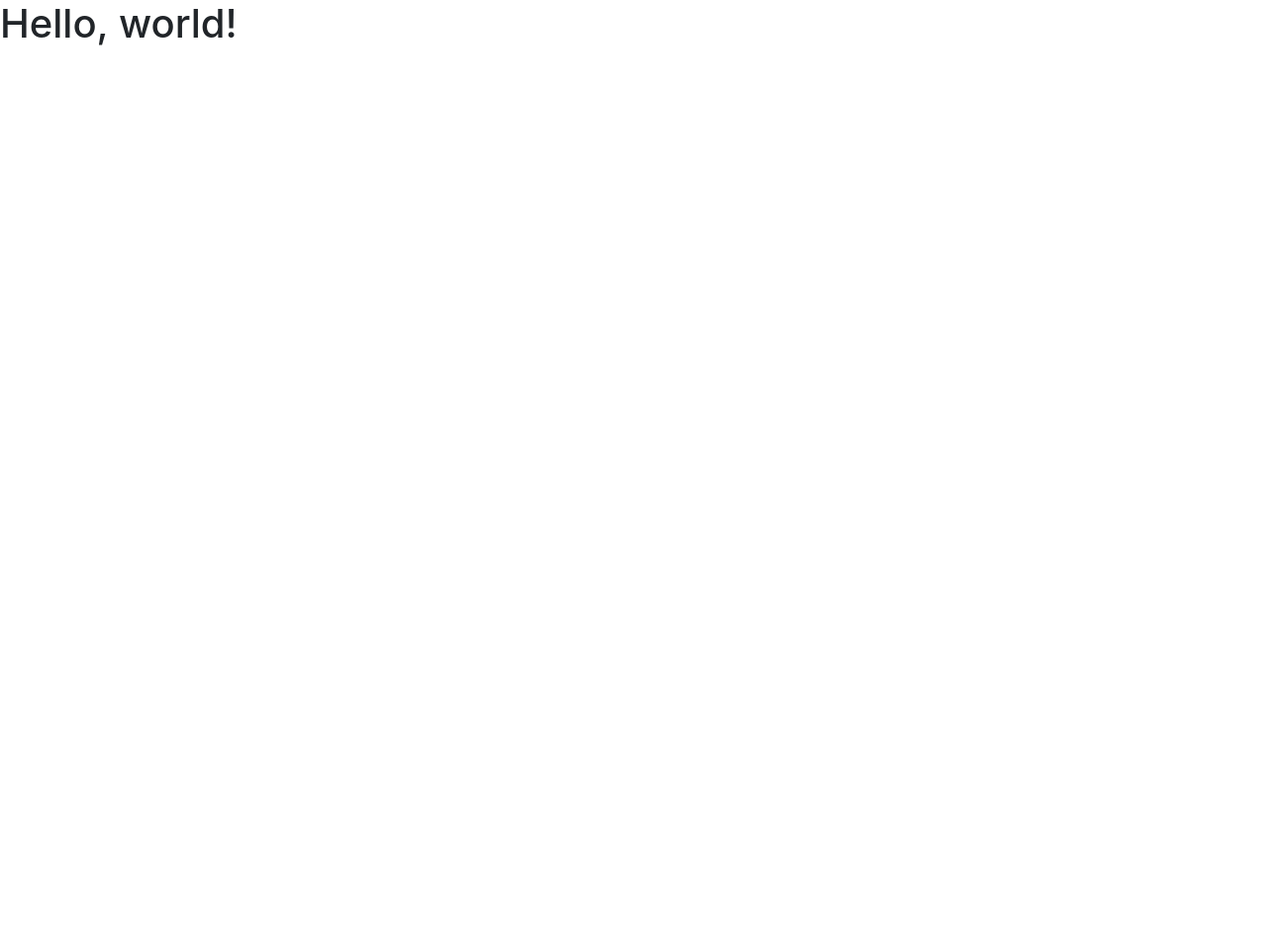
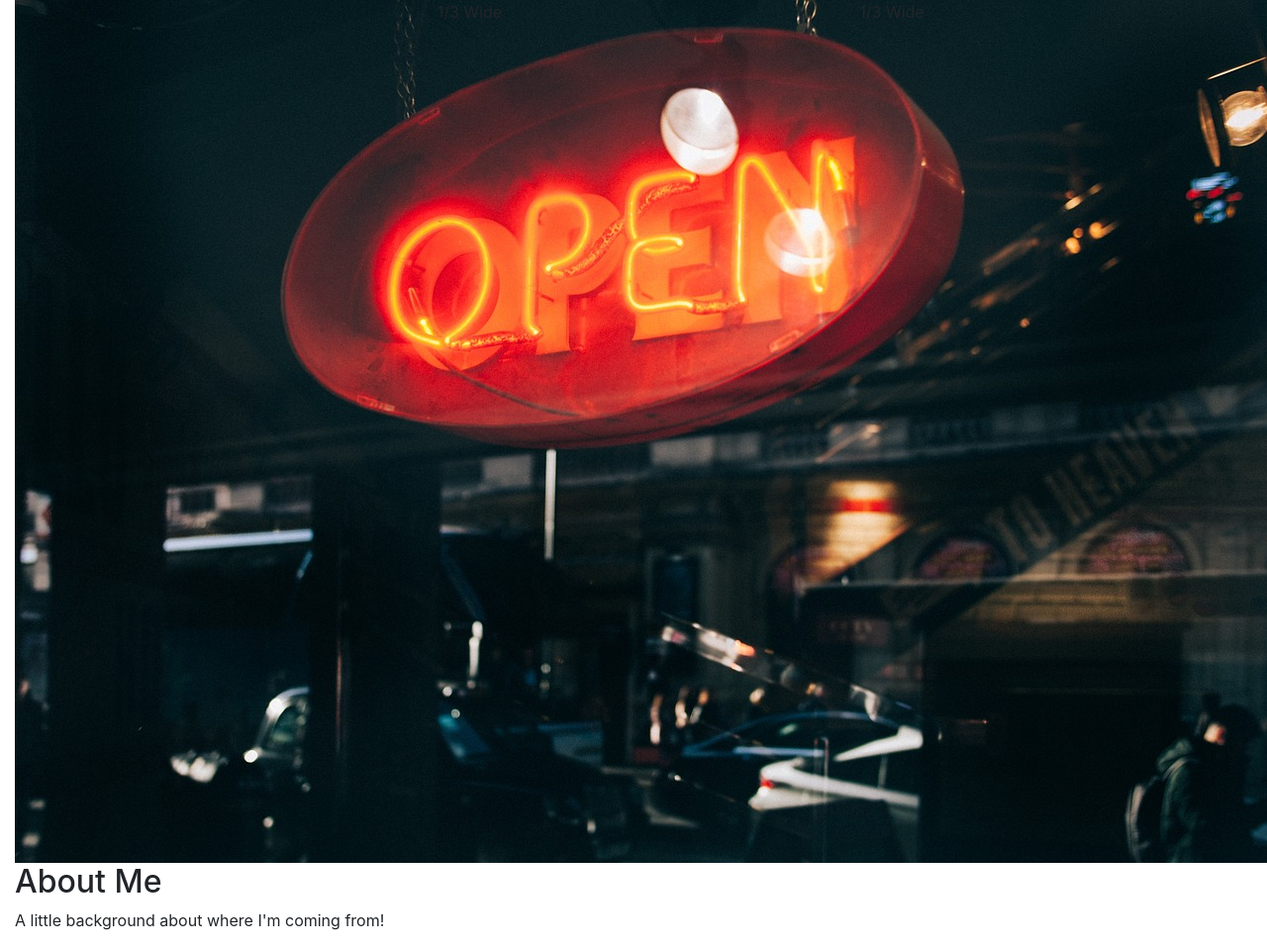
Before and after one commit to nitman118/project0-cs50w, a plain HTML site: page index.html in a window 1280 px wide. Shown: the whole page at 99% size. Before the commit the page ends 800 px from the top, so only its background shows below. Drawn offline with nearby package versions, Linux system fonts and the light colour scheme.

Commit message:
added images, changed html

```diff
--- a/index.html
+++ b/index.html
@@ -11,7 +11,22 @@
     <title>My WebPage !</title>
   </head>
   <body>
-    <h1>Hello, world!</h1>
+    <div class="container-fluid">
+      <div class="row">
+        <div class="col-md-4">
+          <img src="images/open.jpg" alt="restaurant's image">
+          <h2>About Me</h2>
+          <p>A little background about where I'm coming from!</p>
+        </div>
+        <div class="col-md-4">
+          <p>1/3 Wide</p>
+        </div>
+        <div class="col-md-4">
+          <p>1/3 Wide</p>
+        </div>
+      </div>
+
+    </div>
 
     <!-- Optional JavaScript -->
     <!-- jQuery first, then Popper.js, then Bootstrap JS -->
```
Also changed, not shown: images/carousel1.jpg (added), images/carousel2.jpg (added), images/challenge.jpg (added), images/open.jpg (added), images/sign.jpg (added), images/tue.png (added).
